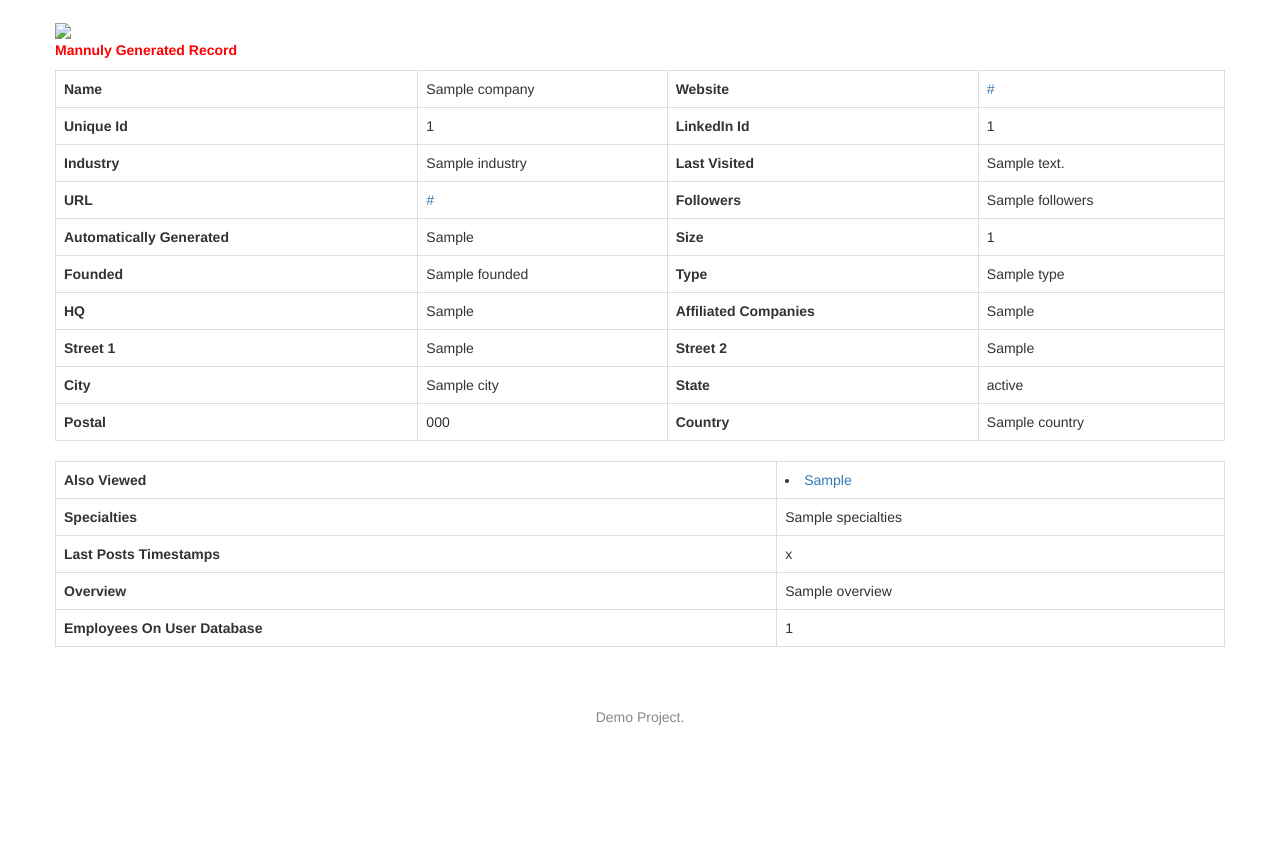
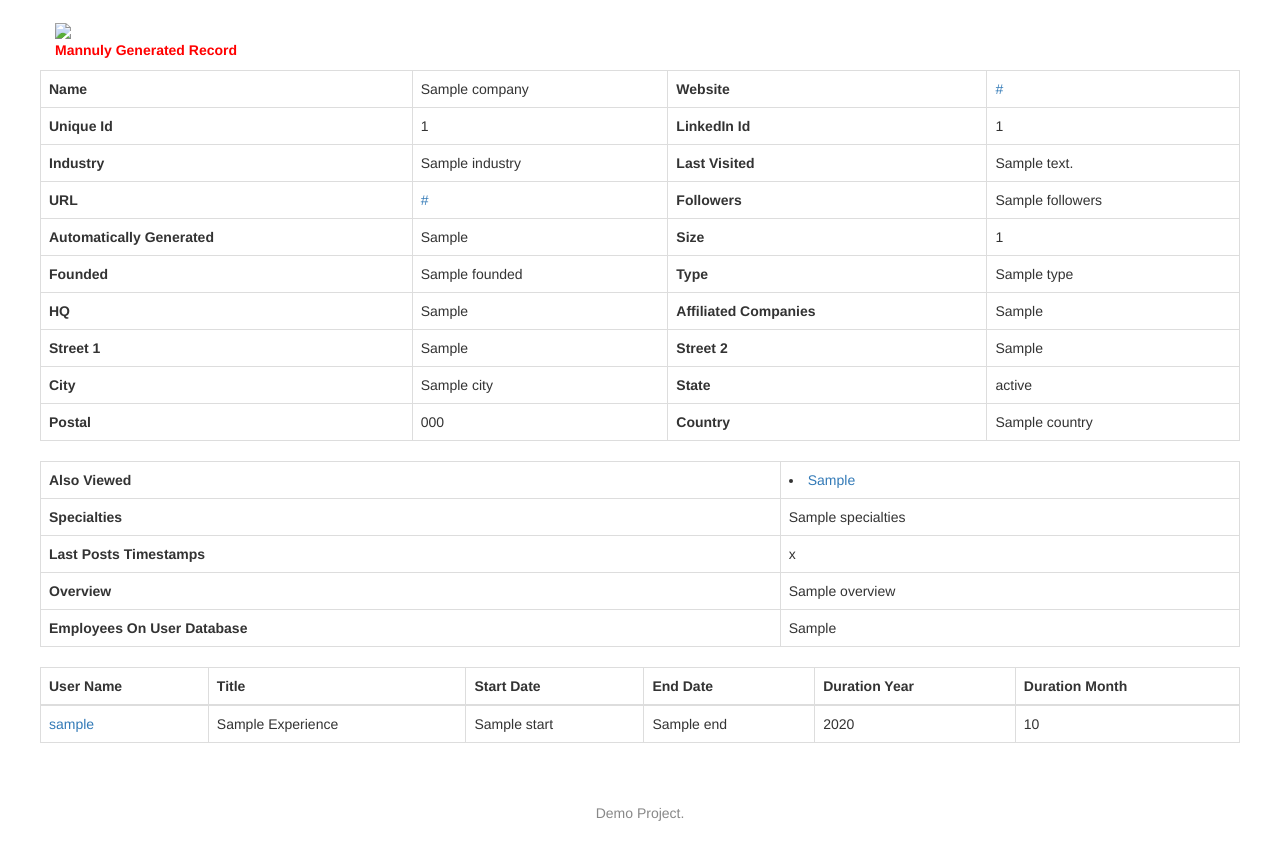
Before and after one commit to golden-eagle-it-technologies/Python-django-mongo, a Django app: template templates/companies/show.html in a window 1280 px wide. Shown: the part 51-904 px from the top of the page. Before the commit the page ends 776 px from the top, so only its background shows below. Run offline with Django 3.2, Linux system fonts and the light colour scheme; the template is opened without the code that fills it: most values are stand-ins (such as "Sample title", 1, 10 or a date in 2020); some libraries are stand-ins or nearby versions.

Commit message:
add users list on company detail page

```diff
--- a/templates/companies/index.html
+++ b/templates/companies/index.html
@@ -75,7 +75,6 @@
           <th>Country</th>
           <th>Last Visited</th>
           <th>Is System</th>
-          <th>Number of Users</th>
         </tr>
       </thead>
       <tbody>
@@ -97,7 +96,6 @@
             <td>{{ company.country }}</td>
             <td>{{ company.last_visited }}</td>
             <td>{{ company.is_system }}</td>
-            <td>{{ company.users_count }}</td>
           </tr>
         {% endfor %}
       </tbody>
--- a/templates/companies/show.html
+++ b/templates/companies/show.html
@@ -15,6 +15,7 @@
         {% endif %}
       </p>
     </div>
+    <div class="row">
       <table class="table table-bordered">
         <tbody>
           <tr>
@@ -84,10 +85,39 @@
           </tr>
           <tr>
             <th>Employees On User Database</th>
-          <td>{{ company.users_count }}</td>
+            <td>{{ company.users_counts }}</td>
           </tr>
         </tbody>
       </table>
+    </div>
+    {% if company.experiences_list %}
+      <div class="row">
+        <table class="table table-bordered">
+          <thead>
+            <tr>
+              <th>User Name</th>
+              <th>Title</th>
+              <th>Start Date</th>
+              <th>End Date</th>
+              <th>Duration Year</th>
+              <th>Duration Month</th>
+            </tr>
+          </thead>
+          <tbody>
+          {% for experience in company.experiences_list %}
+            <tr>
+              <td><a href="/users/detail/{{ experience.user_name.id }}" target="_blank">{{ experience.user_name }}</a></td>
+              <td>{{ experience.title|title }}</td>
+              <td>{{ experience.start }}</td>
+              <td>{{ experience.end }}</td>
+              <td>{{ experience.duration_year }}</td>
+              <td>{{ experience.duration_month }}</td>
+            </tr>
+          {% endfor %}
+          </tbody>
+        </table>
+      </div>
+    {% endif %}
   {% else %}
     <p>No record found</p>
   {% endif %}
```
Also changed, not shown: companies/models.py (+6 -9 lines), users/models.py (+8 -0 lines). Lines whose indentation alone changed are shown as unchanged.
